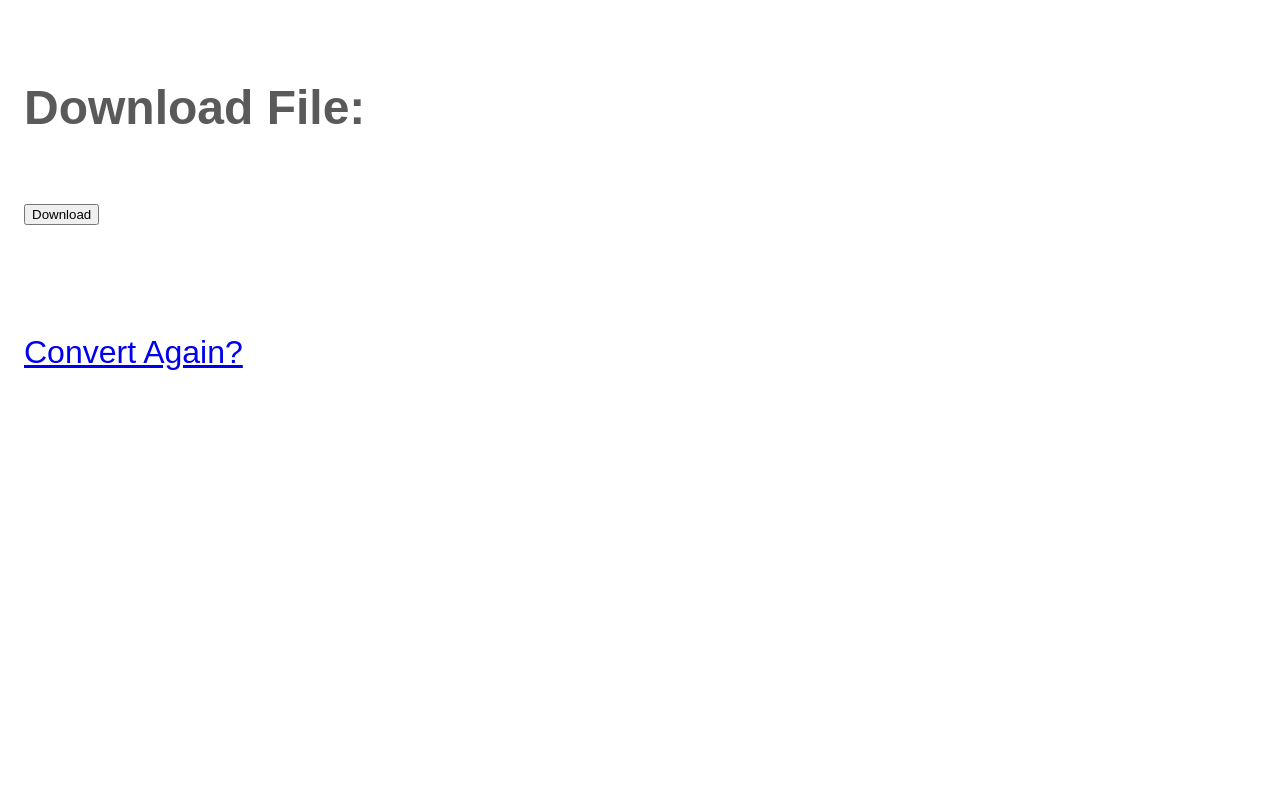
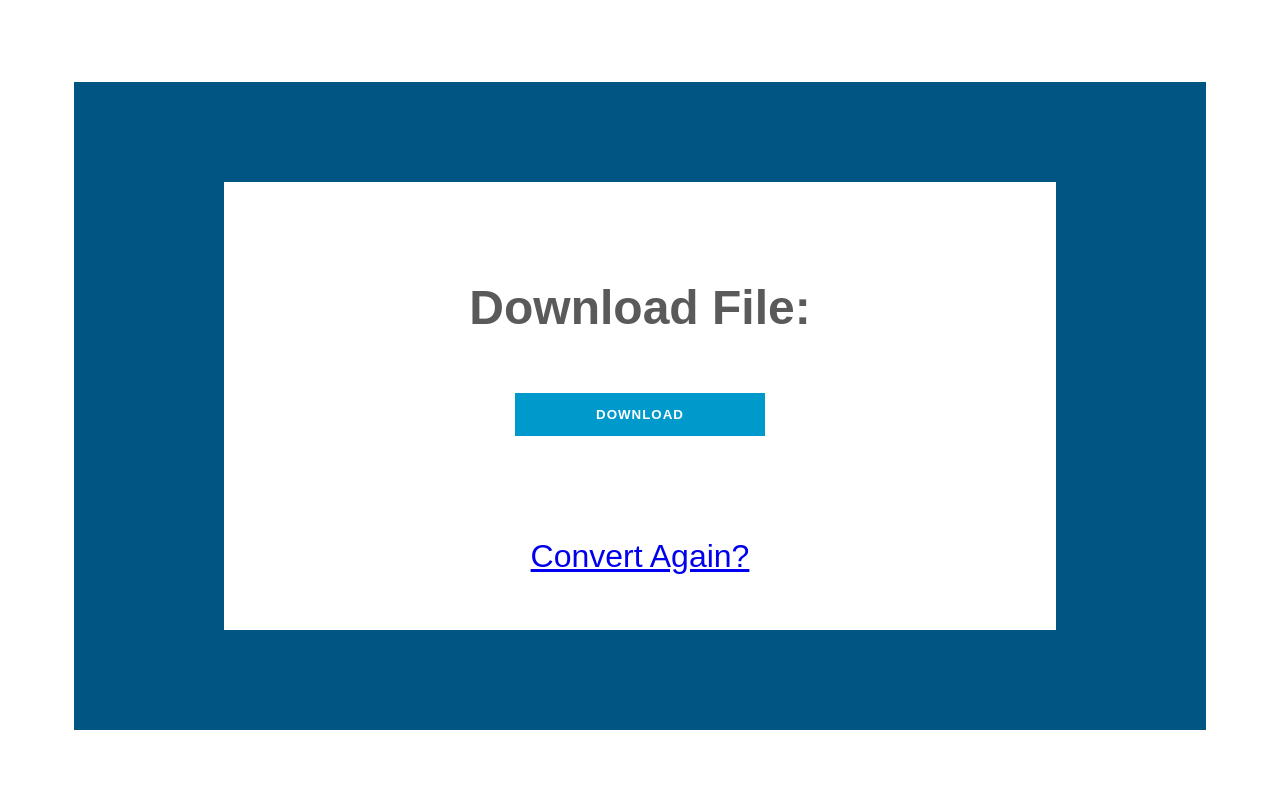
Before and after one commit to manubuhay/python_subprocess_tesseract, a Flask app: page /result/ in a window 1280 px wide. Before the commit the page ends 370 px from the top, so only its background shows below. Run offline with Flask 2, Linux system fonts and the light colour scheme.

Commit message:
added design to output.html page

```diff
--- a/static/css/main.css
+++ b/static/css/main.css
@@ -39,7 +39,6 @@ input[type=reset] {
   padding:5px;
   margin:20px 10px 20px 10px;
   font: 2rem/1.5 "PT Sans", Arial, sans-serif;
-
 }
 input[type=submit] {
   padding:5px;
@@ -53,3 +52,44 @@ input[type=file] {
   font: 2rem/1.5 "PT Sans", Arial, sans-serif;
   margin:20px 10px 20px 10px;
 }
+.btn {
+  border-radius:0;
+  padding: 14px 24px;
+  border: 0 none;
+  font-weight: 700;
+  letter-spacing: 1px;
+  text-transform: uppercase;
+  min-width: 250px;
+}
+.btn:focus, .btn:active:focus, .btn.active:focus {
+  outline: 0 none;
+}
+
+.btn-default {
+  background: #0099cc;
+  color: #ffffff;
+}
+
+.btn-default:hover, .btn-default:focus, .btn-default:active, .btn-default.active, .open > .dropdown-toggle.btn-default {
+  background: #33a6cc;
+}
+
+.btn-default:active, .btn-default.active {
+  background: #007299;
+  box-shadow: none;
+}
+.output-wrapper {
+  padding-top: 50px;
+  padding-bottom: 50px;
+  padding-right: 50px;
+  padding-left: 50px;
+  border-left: 150px solid rgb(0, 85, 130);
+  border-right: 150px solid rgb(0, 85, 130);
+  border-top: 100px solid rgb(0, 85, 130);
+  border-bottom: 100px solid rgb(0, 85, 130);
+  margin-left: 50px;
+  margin-right: 50px;
+  margin-top: 50px;
+  margin-bottom: 50px;
+  text-align: center;
+}
--- a/templates/output.html
+++ b/templates/output.html
@@ -1,7 +1,9 @@
 {%extends 'base.html'%}
 {%block title%}Output{%endblock%}
 {%block main%}
-<h2>Download File:</h2>
-<a href="{{url_for('download_file')}}" target="blank"><button class="btn btn-default">Download</button></a><br><br><br>
-<a href="{{url_for('to_upload')}}" target="blank">Convert Again?</a>
+<div class="output-wrapper">
+    <h2>Download File:</h2>
+    <a href="{{url_for('download_file')}}" target="blank"><button class="btn btn-default">Download</button></a><br><br><br>
+    <a href="{{url_for('to_upload')}}" target="blank">Convert Again?</a>
+</div>
 {%endblock%}
```
